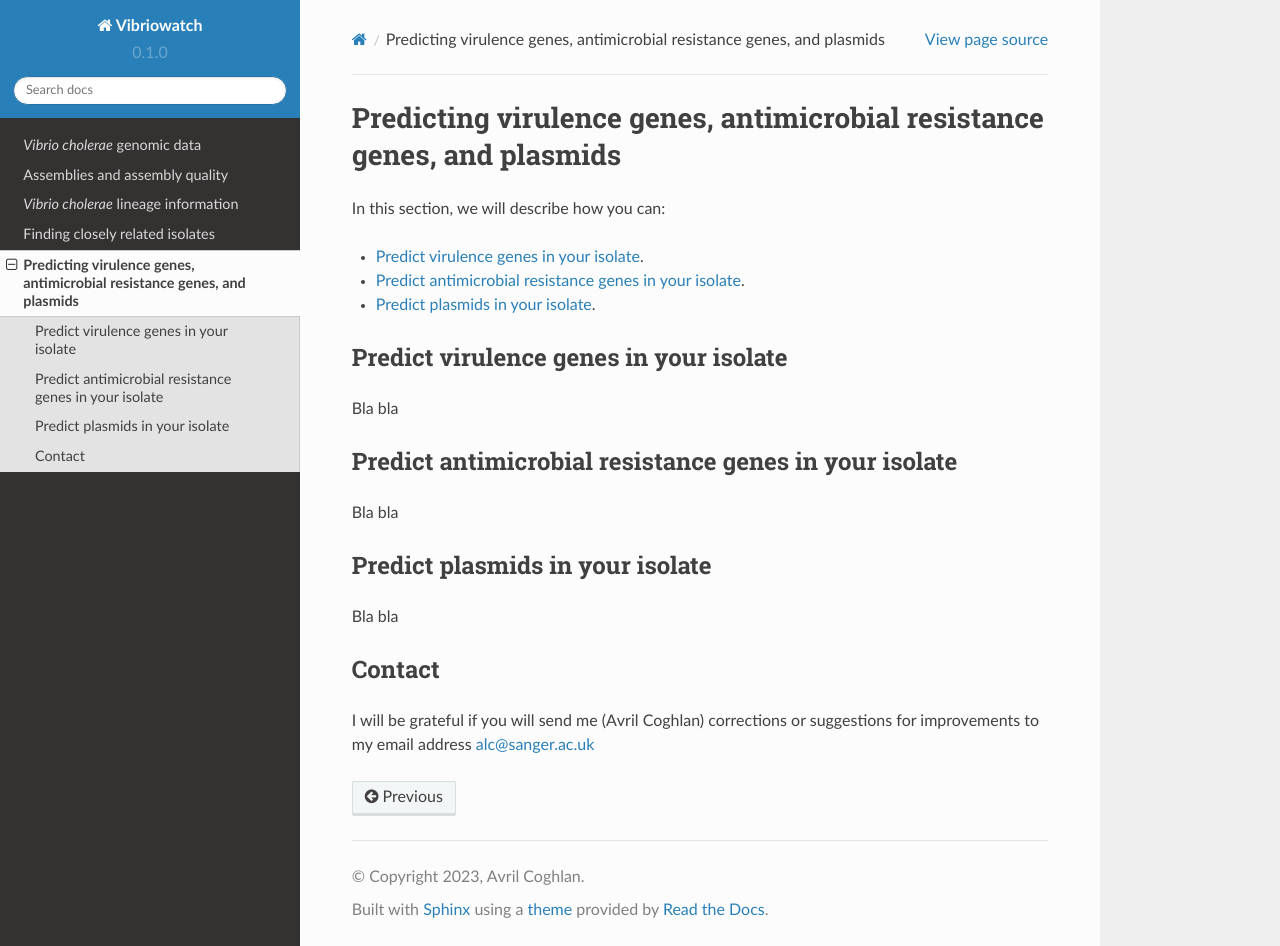
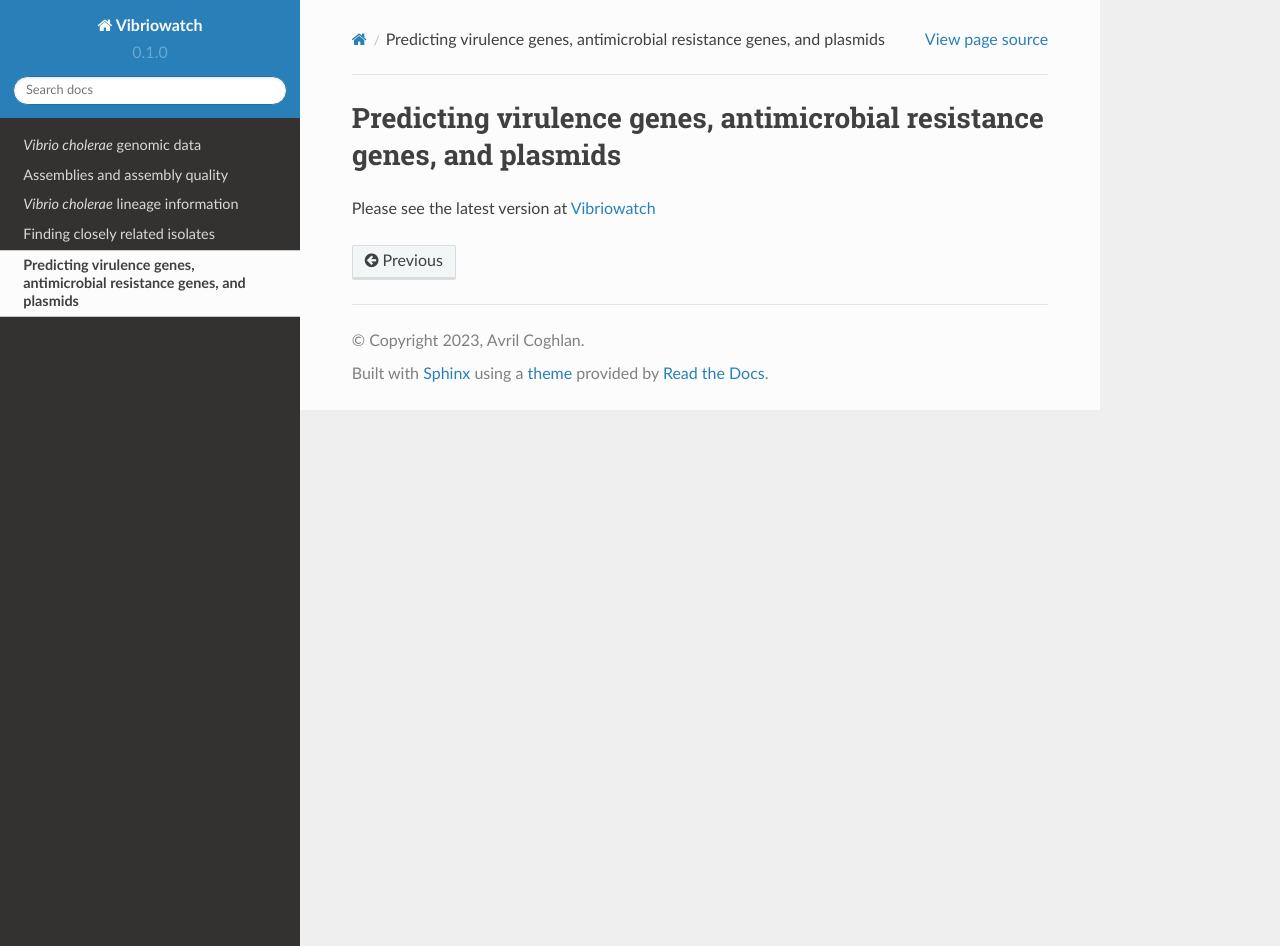
Before and after one commit to avrilcoghlan/cholerabook, a Sphinx documentation site: the page built from docs/source/virulenceAMR.rst, in a window 1280 px wide and 946 px high. Built offline with Sphinx 7.4.7 and the Read the Docs theme 2.0.0, drawn with Linux system fonts in a browser that asks for light colours.

Commit message:
Update virulenceAMR.rst

```diff
--- a/docs/source/virulenceAMR.rst
+++ b/docs/source/virulenceAMR.rst
@@ -1,28 +1,6 @@
 Predicting virulence genes, antimicrobial resistance genes, and plasmids
 ========================================================================
 
-In this section, we will describe how you can:
+Please see the latest version at `Vibriowatch`_
 
-* `Predict virulence genes in your isolate`_.
-* `Predict antimicrobial resistance genes in your isolate`_.
-* `Predict plasmids in your isolate`_.
-
-Predict virulence genes in your isolate
----------------------------------------
-
-Bla bla
-
-Predict antimicrobial resistance genes in your isolate
-------------------------------------------------------
-
-Bla bla
-
-Predict plasmids in your isolate
---------------------------------
-
-Bla bla
-
-Contact
--------
-
-I will be grateful if you will send me (Avril Coghlan) corrections or suggestions for improvements to my email address alc@sanger.ac.uk
+.. _Vibriowatch: https://vibriowatch.readthedocs.io/en/latest/
```
